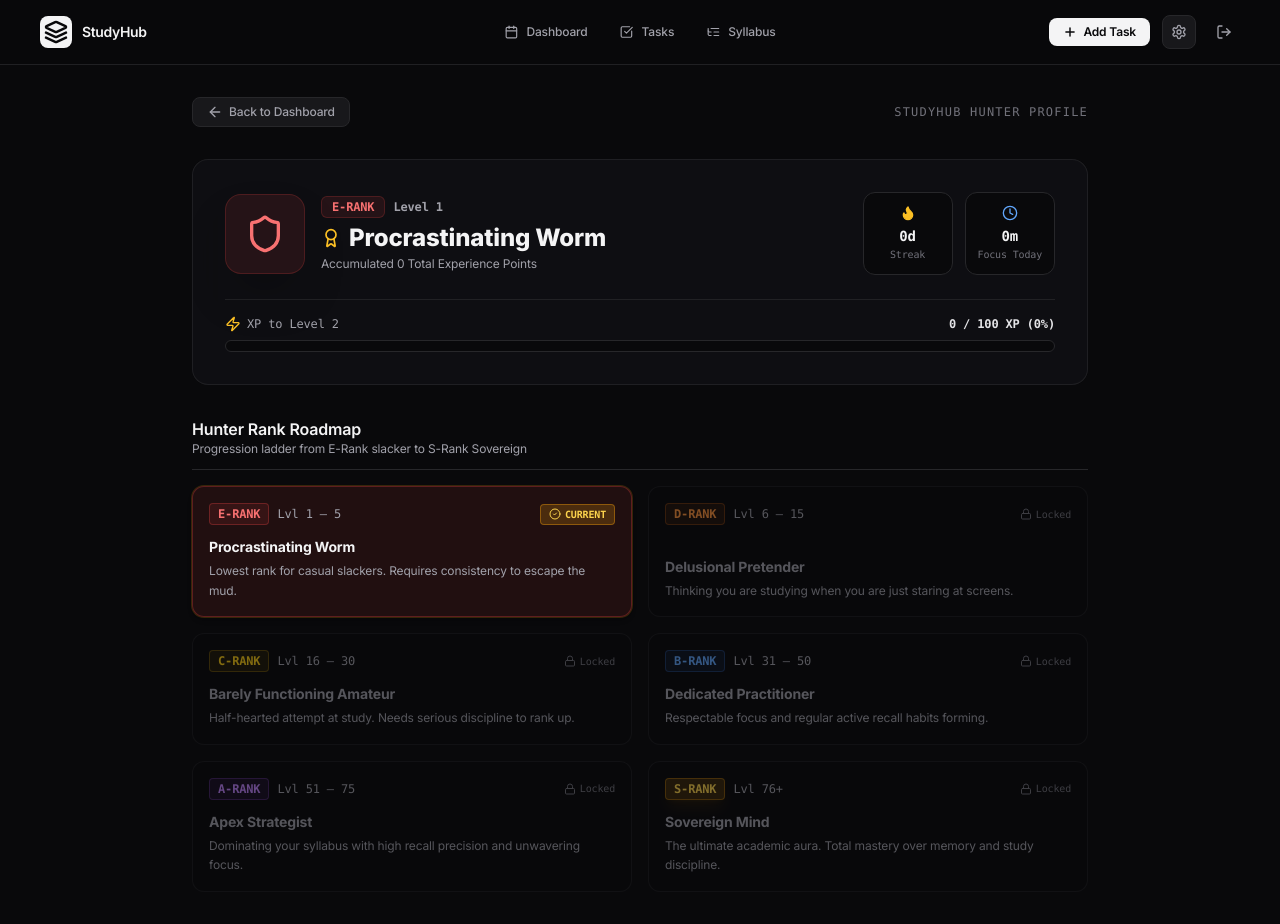
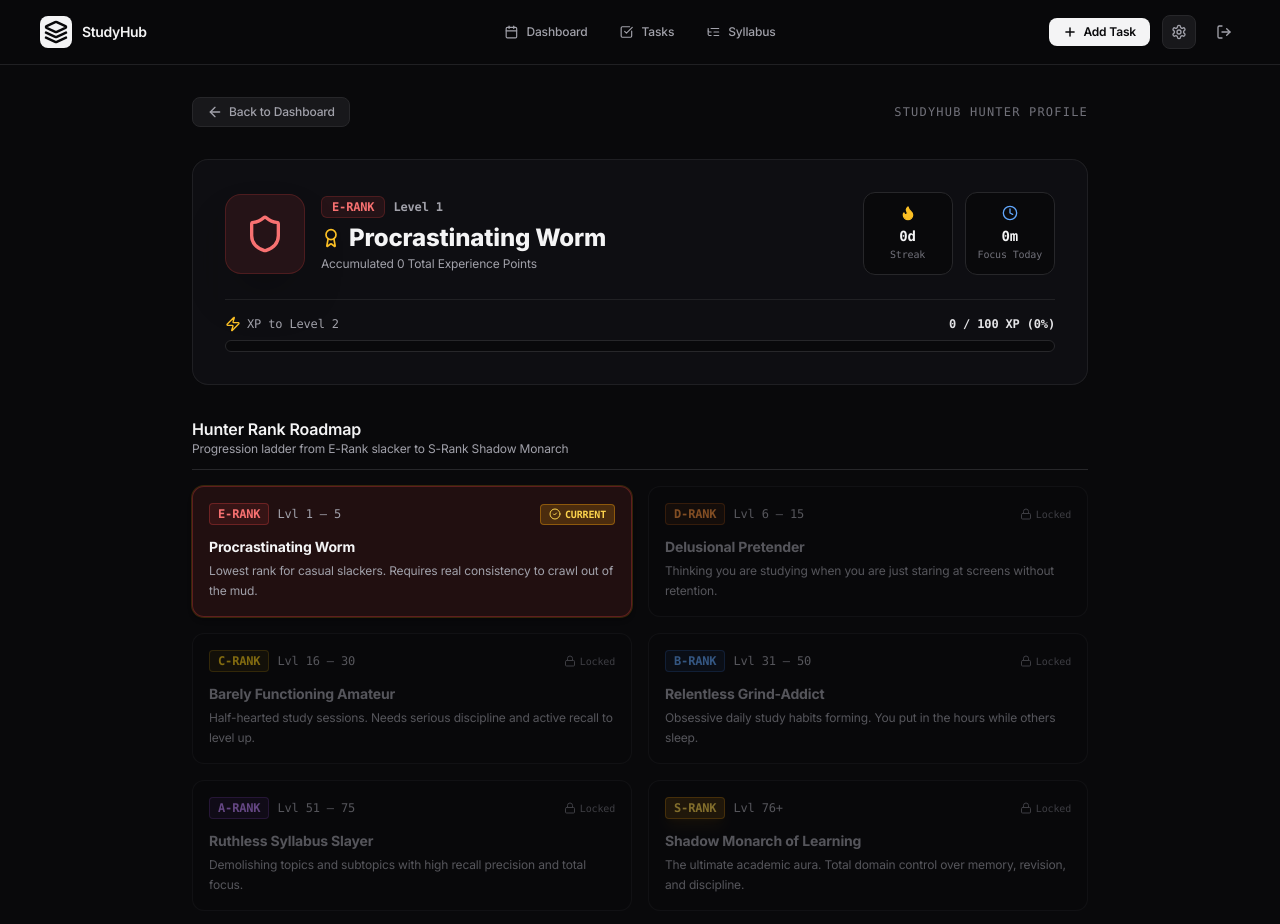
Before and after one commit to faysal17/StudyHelper, a Next.js app: page /rank in a window 1280 px wide. Shown: the top 924 px of the page. Built offline with nearby package versions, Linux system fonts and the light colour scheme; no server answers.

Commit message:
Update the gamified rank

```diff
--- a/app/rank/page.tsx
+++ b/app/rank/page.tsx
@@ -3,7 +3,7 @@
 import { useState, useEffect } from 'react';
 import { UserSettings } from '@/lib/types';
 import { fetchUserSettings } from '@/lib/supabase';
-import { calculateLevelAndProgress, getRankAndTitle } from '@/lib/gamification';
+import { calculateLevelAndProgress } from '@/lib/gamification';
 import { Shield, Zap, Flame, Award, Lock, CheckCircle2, ArrowLeft, Clock, BookOpen, RotateCcw } from 'lucide-react';
 import Link from 'next/link';
 
@@ -44,7 +44,7 @@ export default function HunterRankPage() {
       color: 'text-red-400',
       bgStyle: 'bg-red-500/10',
       borderStyle: 'border-red-500/30',
-      desc: 'Lowest rank for casual slackers. Requires consistency to escape the mud.',
+      desc: 'Lowest rank for casual slackers. Requires real consistency to crawl out of the mud.',
     },
     {
       rank: 'D-Rank',
@@ -55,7 +55,7 @@ export default function HunterRankPage() {
       color: 'text-orange-400',
       bgStyle: 'bg-orange-500/10',
       borderStyle: 'border-orange-500/30',
-      desc: 'Thinking you are studying when you are just staring at screens.',
+      desc: 'Thinking you are studying when you are just staring at screens without retention.',
     },
     {
       rank: 'C-Rank',
@@ -66,40 +66,40 @@ export default function HunterRankPage() {
       color: 'text-yellow-400',
       bgStyle: 'bg-yellow-500/10',
       borderStyle: 'border-yellow-500/30',
-      desc: 'Half-hearted attempt at study. Needs serious discipline to rank up.',
+      desc: 'Half-hearted study sessions. Needs serious discipline and active recall to level up.',
     },
     {
       rank: 'B-Rank',
-      title: 'Dedicated Practitioner',
+      title: 'Relentless Grind-Addict',
       levelRange: 'Lvl 31 – 50',
       minLevel: 31,
       maxLevel: 50,
       color: 'text-blue-400',
       bgStyle: 'bg-blue-500/10',
       borderStyle: 'border-blue-500/30',
-      desc: 'Respectable focus and regular active recall habits forming.',
+      desc: 'Obsessive daily study habits forming. You put in the hours while others sleep.',
     },
     {
       rank: 'A-Rank',
-      title: 'Apex Strategist',
+      title: 'Ruthless Syllabus Slayer',
       levelRange: 'Lvl 51 – 75',
       minLevel: 51,
       maxLevel: 75,
       color: 'text-purple-400',
       bgStyle: 'bg-purple-500/10',
       borderStyle: 'border-purple-500/30',
-      desc: 'Dominating your syllabus with high recall precision and unwavering focus.',
+      desc: 'Demolishing topics and subtopics with high recall precision and total focus.',
     },
     {
       rank: 'S-Rank',
-      title: 'Sovereign Mind',
+      title: 'Shadow Monarch of Learning',
       levelRange: 'Lvl 76+',
       minLevel: 76,
       maxLevel: 999,
       color: 'text-amber-300',
       bgStyle: 'bg-amber-500/20',
       borderStyle: 'border-amber-500/40 shadow-lg shadow-amber-500/10',
-      desc: 'The ultimate academic aura. Total mastery over memory and study discipline.',
+      desc: 'The ultimate academic aura. Total domain control over memory, revision, and discipline.',
     },
   ];
 
@@ -185,7 +185,7 @@ export default function HunterRankPage() {
         <div className="flex items-center justify-between border-b border-zinc-800 pb-3">
           <div>
             <h2 className="text-base font-semibold text-zinc-100">Hunter Rank Roadmap</h2>
-            <p className="text-xs text-zinc-400">Progression ladder from E-Rank slacker to S-Rank Sovereign</p>
+            <p className="text-xs text-zinc-400">Progression ladder from E-Rank slacker to S-Rank Shadow Monarch</p>
           </div>
         </div>
 
--- a/lib/gamification.ts
+++ b/lib/gamification.ts
@@ -36,7 +36,7 @@ export function getRankAndTitle(level: number): RankInfo {
   } else if (level <= 50) {
     return {
       rank: 'B-Rank',
-      title: 'Dedicated Practitioner',
+      title: 'The Steady Grinder',
       badgeBg: 'bg-blue-500/10',
       badgeText: 'text-blue-400',
       badgeBorder: 'border-blue-500/20',
@@ -44,7 +44,7 @@ export function getRankAndTitle(level: number): RankInfo {
   } else if (level <= 75) {
     return {
       rank: 'A-Rank',
-      title: 'Apex Strategist',
+      title: 'The Discipline Demon',
       badgeBg: 'bg-purple-500/10',
       badgeText: 'text-purple-400',
       badgeBorder: 'border-purple-500/20',
@@ -52,7 +52,7 @@ export function getRankAndTitle(level: number): RankInfo {
   } else {
     return {
       rank: 'S-Rank',
-      title: 'Sovereign Mind',
+      title: 'Sovereign of the Syllabus',
       badgeBg: 'bg-amber-500/20',
       badgeText: 'text-amber-300 font-bold',
       badgeBorder: 'border-amber-500/40 shadow-sm',
```
